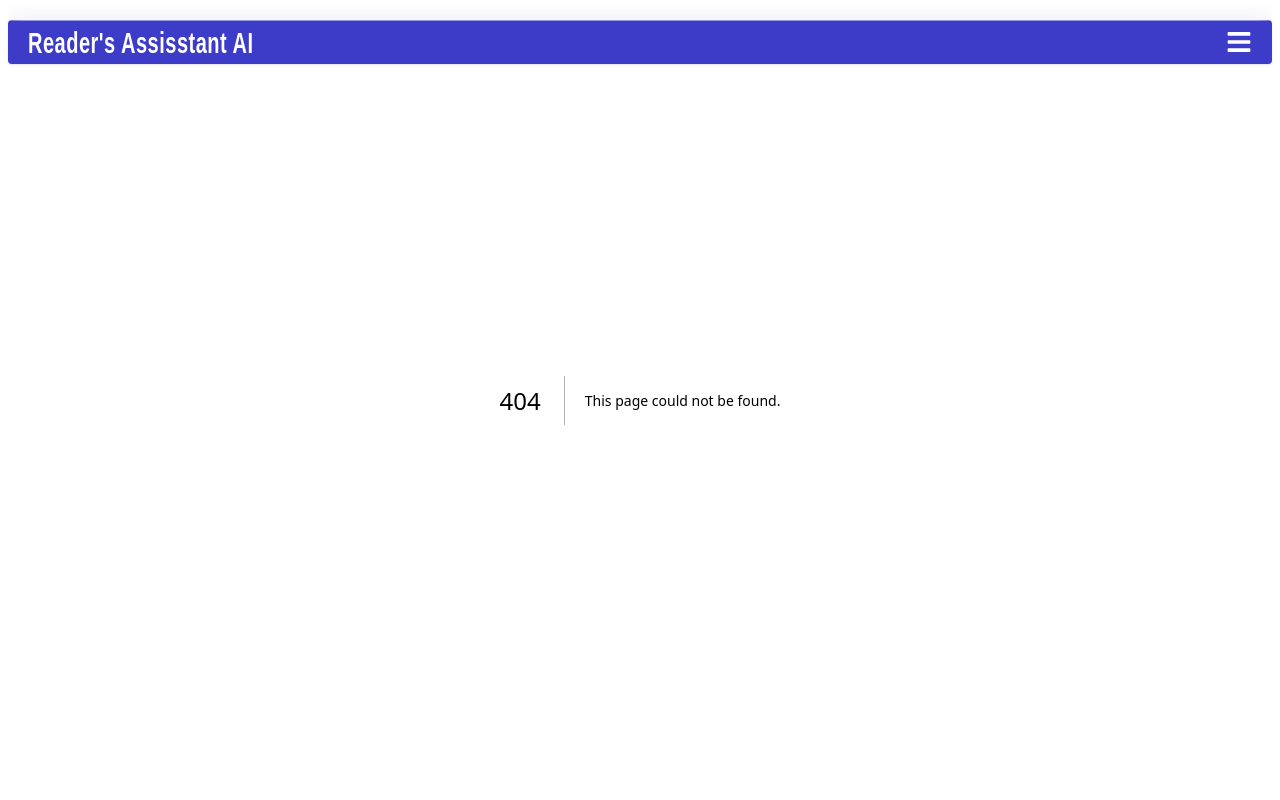
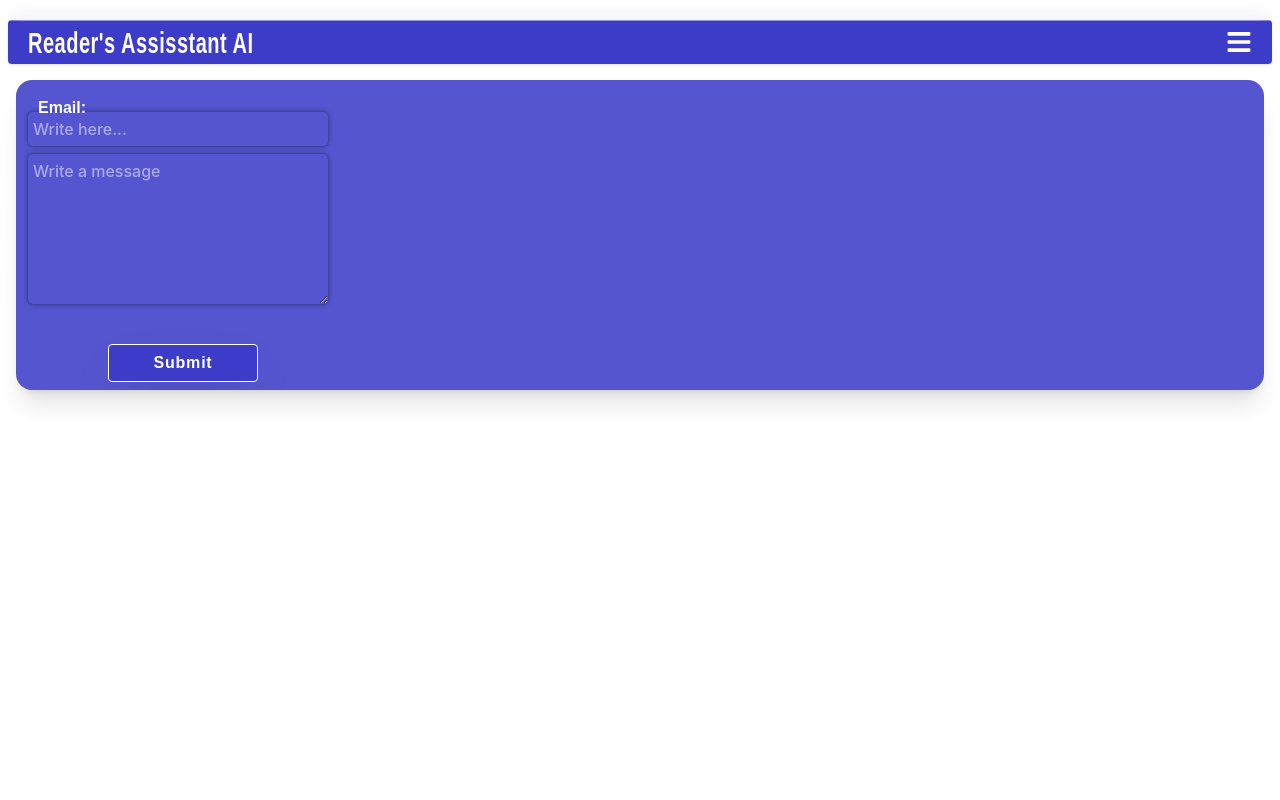
Before and after one commit to tijesunimi-5/Reader-s-Assistant-AI, a Next.js app: page /feedback in a window 1280 px wide. Before the commit this address had no page. Shown: the top 800 px of the page. Built offline with nearby package versions, Linux system fonts and the light colour scheme.

Commit message:
first feedback code pushed

```diff
--- /dev/null
+++ b/app/feedback/page.jsx
@@ -0,0 +1,38 @@
+"use client";
+import Button from "@/components/Button";
+import Card from "@/components/Card";
+import React from "react";
+
+const page = () => {
+  return (
+    <div className="h-[100vh] ">
+      <div className="pt-20">
+        <Card styles={"mx-4 px-3 py-2"}>
+          <div className="coolinput">
+            <label htmlFor="input" className="text">
+              Email:
+            </label>
+            <input
+              type="email"
+              placeholder="Write here..."
+              name="input"
+              className="input border-white border w-[300px]"
+            />
+          </div>
+
+          <textarea
+            type="text"
+            name="text"
+            className="input mt-2 h-[150px] px-1"
+            placeholder="Write a message"
+          ></textarea>
+
+
+          <Button styles={'mt-10 rounded w-[150px] ml-[80px]'}>Submit</Button>
+        </Card>
+      </div>
+    </div>
+  );
+};
+
+export default page;
--- a/app/globals.css
+++ b/app/globals.css
@@ -135,193 +135,65 @@ ul li:hover span {
 .card {
   border-radius: 30px;
   background: linear-gradient(145deg, #3736b5, #4140d7);
-box-shadow:  20px 20px 60px #3433ab,
-             -20px -20px 60px #4645e7;
+  box-shadow: 20px 20px 60px #3433ab, -20px -20px 60px #4645e7;
 }
 
-/*Responsiveness*/
-/* @media (max-width: 376px) {
-  body {
-    width: 375px;
+/* From Uiverse.io by Jaareet */
+.input {
+  font-family: -apple-system, BlinkMacSystemFont, "Segoe UI", "Roboto", "Oxygen",
+    "Ubuntu", "Cantarell", "Fira Sans", "Droid Sans", "Helvetica Neue",
+    sans-serif;
+  font-weight: 500;
+  font-size: 1em;
+  color: #fff;
+  background-color: transparent;
+  /* backdrop-filter: blur(20px); */
+  box-shadow: 0 0 0.4vw rgba(0, 0, 0, 0.5), 0 0 0 0.15vw transparent;
+  border-radius: 0.4vw;
+  border: none;
+  outline: none;
+  padding: 0.4vw;
+  max-width: 300px;
+  transition: 0.4s;
 }
-  .header {
-    width: 375px;
-    margin-left: 0;
-    position: fixed;
-    top: 0;
-    right: 0;
-    left: 0;
+
+.input:hover {
+  box-shadow: 0 0 0 0.15vw rgba(135, 207, 235, 0.186);
 }
-  .logo {
-    font-size: 18px;
+
+.input:focus {
+  box-shadow: 0 0 0 0.15vw skyblue;
 }
-  .nav {
-    display: none;
-  }
-  .navBtn {
-    display: none;
-  }
-  .bar {
-    display: block;
-    font-size: 25px;
-  }
-  .mainPage {
-    width: 375px;
-    height: 100vh;
-    overflow: hidden;
-    background: #3d3cc9;
-    position: relative;
-  }
-  .hero-img {
-    position: absolute;
-    bottom: 80px;
-    width: 350px;
-    margin-left: 12px;
-  }
-  .hero-txt {
-    padding-top: 100px;
-    color: white;
-    font-size: 27px;
-    font-weight: 700;
-    margin-left: 20px;
-    position: relative;
-  }
-  .txt2 {
-    position: relative;
-    font-size: 18px;
-    color: white;
-    margin-top: -5px;
-    margin-left: 22px;
-  }
-  .social-div {
-    position: absolute;
-    bottom: 40px;
-    display: flex;
-    justify-content: space-between;
-    width: 250px;
-    color: white;
-    font-size: 28px;
-    margin-left: 62px;
-  }
-  .arrow {
-    position: absolute;
-    top: 95px;
-    left: 180px;
-    color: white;
-  }
-  .info-head {
-    text-align: start;
-    color: #3d3cc9;
-    font-weight: bold;
-    font-size: 24px;
-    padding-top: 80px;
-    padding-left: 12px;
-    width: 365px;
-    text-decoration: underline;
-  }
-  .info-div {
-    width: 370px;
-  }
-  .info-txt {
-    padding: 10px;
-    font-size: 19px;
-  }
-  .info-ul {
-    width: 300px;
-    margin-left: 28px;
-    list-style-type: disc;
-    font-size: 18px;
-  }
-  .info-img1 {
-    width: 550px;
-    margin-top: -40px;
-  }
-  .info-div2 {
-    position: relative;
-    width: 370px;
-    padding-left: 10px;
-  }
-  .info-img2 {
-    position: absolute;
-    bottom: -50px;
-    width: 350px;
-    left: 10px;
-  }
-  .info-head2 {
-    text-align: start;
-    color: #3d3cc9;
-    font-weight: bold;
-    font-size: 24px;
-    width: 360px;
-    text-decoration: underline;
-  }
-  .info-txt2 {
-    font-size: 19px;
-  }
-  .info-ul2 {
-    list-style-type: disc;
-    font-size: 18px;
-    width: 350px;
-    padding-left: 18px;
-  }
-  .info-dir{
-    font-size: 19px;
-    margin-top: 10px;
-  }
-  .info-dir .span {
-    color: #3d3cc9;
-    text-decoration: underline;
-  }
-  .start-div {
-    margin-top: 80px;
-    color: #3d3cc9;
-    font-size: 25px;
-    text-decoration: underline;
 
-  }
-  .start-h {
-    text-align: center;
-    font-weight: 600;
-    font-size: 27px;
-    margin-bottom: 14px;
-  }
-  .cardBlur {
-    width: 330px;
-    margin-left: 25px;
-    margin-bottom: 40px;
-    padding-left: 10px;
-    padding-bottom: 5px;
-  }
-  .cardDiv {
+/* From Uiverse.io by kamehame-ha */
+.coolinput {
   display: flex;
   flex-direction: column;
-    justify-content: space-between;
+  width: fit-content;
+  position: static;
+  max-width: 240px;
 }
-  .footer {
-    background: #3d3cc9;
-    color: white;
+
+.coolinput label.text {
+  font-size: 1rem;
+  color: #fff;
+  font-weight: 700;
+  position: relative;
+  top: 0.5rem;
+  margin: 0 0 0 7px;
+  padding: 0 3px;
+  background: transparent;
+  width: fit-content;
 }
-  .footerh {
-    font-size: 18px;
+
+.coolinput input[type=text].input {
+  padding: 11px 10px;
+  font-size: 0.75rem;
+  border: 2px #fff solid;
+  border-radius: 5px;
+  background: transparent;
 }
-  .footerl, .footerl2 {
-    display: flex;
-    flex-direction: column;
-    margin-left: 20px;
+
+.coolinput input[type=text].input:focus {
+  outline: none;
 }
-  .footerl2 {
-    position: absolute;
-    bottom: 95px;
-    right: 20px;
-  }
-  .footerform {
-    display: flex;
-    padding-bottom: 10px;
-    margin-left: 20px;
-    margin-top: 25px;
-  }
-  .f1 {
-    display: flex;
-    margin-right: 20px;
-  }
-} */
--- a/app/page.jsx
+++ b/app/page.jsx
@@ -19,7 +19,7 @@ const page = () => {
   //for future reference to check signed in user and not signed in
   const [signedIn, setSignedIn] = useState(false);
   const checkSignedInUser = useCallback(() => {
-    router.push('/Reader-assisstant.ai')
+    router.push("/Reader-assisstant.ai");
   });
 
   useEffect(() => {
@@ -86,22 +86,18 @@ const page = () => {
           </div>
 
           <div className="icons 2xl:flex 2xl:flex-col 2xl:justify-between 2xl:h-[300px] 2xl:text-3xl 2xl:absolute 2xl:left-[-350px] 2xl:top-[-100px] social-div absolute bottom-10 flex justify-between w-[280px] left-7 text-3xl">
-            <Link
-              href={
-                "/https://www.tiktok.com/@codelight01?is_from_webapp=1&sender_device=pc"
-              }
-            >
+            <a href="https://www.tiktok.com/@codelight01?is_from_webapp=1&sender_device=pc">
               <FaTiktok className="2xl:cursor-pointer socials 2xl:transition-all 2xl:bg-transparent 2xl:backdrop:blur-3xl 2xl:shadow" />
-            </Link>
-            <Link href={"/https://github.com/tijesunimi-5"}>
+            </a>
+            <a href={"https://github.com/tijesunimi-5"}>
               <FaGithubSquare className="2xl:cursor-pointer socials 2xl:transition-all 2xl:bg-transparent 2xl:backdrop:blur-3xl 2xl:shadow" />
-            </Link>
-            <Link href={"/www.linkedin.com/in/idowu-tijesunimi-189492294"}>
+            </a>
+            <a href={"www.linkedin.com/in/idowu-tijesunimi-189492294"}>
               <FaLinkedin className="2xl:cursor-pointer socials 2xl:transition-all 2xl:bg-transparent 2xl:backdrop:blur-3xl 2xl:shadow" />
-            </Link>
-            <Link href={"/https://x.com/codelight001?s=21"}>
+            </a>
+            <a href={"https://x.com/codelight001?s=21"}>
               <FaTwitterSquare className="2xl:cursor-pointer socials 2xl:transition-all 2xl:bg-transparent 2xl:backdrop:blur-3xl 2xl:shadow" />
-            </Link>
+            </a>
           </div>
         </div>
       </div>
@@ -165,10 +161,17 @@ const page = () => {
             <p className="2xl:text-[1.5em] 2xl:mt-20 mx-2 info-dir">
               See more info in our{" "}
               <Link
-                href={"/"}
+                href={"/Reader-assisstant.ai"}
                 className="underline text-[#3D33C9] 2xl:font-semibold span"
               >
                 Guidelines
+              </Link>
+              , and leave a{" "}
+              <Link
+                href={"/feedback"}
+                className="underline text-[#3D33C9] 2xl:font-semibold span"
+              >
+                Review
               </Link>
             </p>
           </div>
--- a/components/Footer.jsx
+++ b/components/Footer.jsx
@@ -4,7 +4,7 @@ import React from "react";
 
 const Footer = () => {
   return (
-    <footer className="bg-[#3D3CC9] 2xl:flex border-t border-white text-white 2xl:bottom-0 2xl:h-48 pt-7 z-20 footer">
+    <footer className="bg-[#3D3CC9] 2xl:flex border-t border-white text-white 2xl:bottom-0 2xl:h-48 pt-7 z-20 footer 2xl:pb-3">
       <div className="z-20 relative">
         <h1 className=" font-[800] scale-y-150 tracking-wide 2xl:text-xl mx-5 footerh">
           Reader's Assisstant AI
@@ -15,26 +15,27 @@ const Footer = () => {
         </p>
       </div>
       <div className="flex flex-col justify-between 2xl:h-[120px] 2xl:text-[1.2em] mt-7 footerl relative ml-5">
-        <Link href={"/"} className="2xl:underline">
+        <Link href={"/Reader-assisstant.ai"} className="2xl:underline">
           Guidelines
         </Link>
-        <Link href={"/"} className="2xl:underline">
+        <Link href={"/Reader-assisstant.ai"} className="2xl:underline">
           Text-to-Audio
         </Link>
-        <Link href={"/"} className="2xl:underline">
+        <Link href={"/Reader-assisstant.ai"} className="2xl:underline">
           Question and Answer
         </Link>
       </div>
       <div className="flex flex-col 2xl:relative absolute right-2 bottom-[100px] justify-between 2xl:h-[120px] 2xl:text-[1.2em] 2xl:mt-7 2xl:ml-28 footerl2">
-        {/* <Link href={"/"} className="2xl:underline">
-          Account Settings
-        </Link> */}
-        <Link href={"/"} className="2xl:underline">
+
+        <Link href={"/feedback"} className="2xl:underline">
           Feedback
         </Link>
-        <Link href={"/"} className="2xl:underline">
+        <a
+          href={"www.linkedin.com/in/idowu-tijesunimi-189492294"}
+          className="2xl:underline"
+        >
           Developer Profile
-        </Link>
+        </a>
       </div>
       <form className="2xl:mt-7 2xl:ml-28 footerform flex 2xl:flex-col justify-between mx-3 py-2">
         <div className="flex f1">
```
Lines whose indentation alone changed are shown as unchanged.
